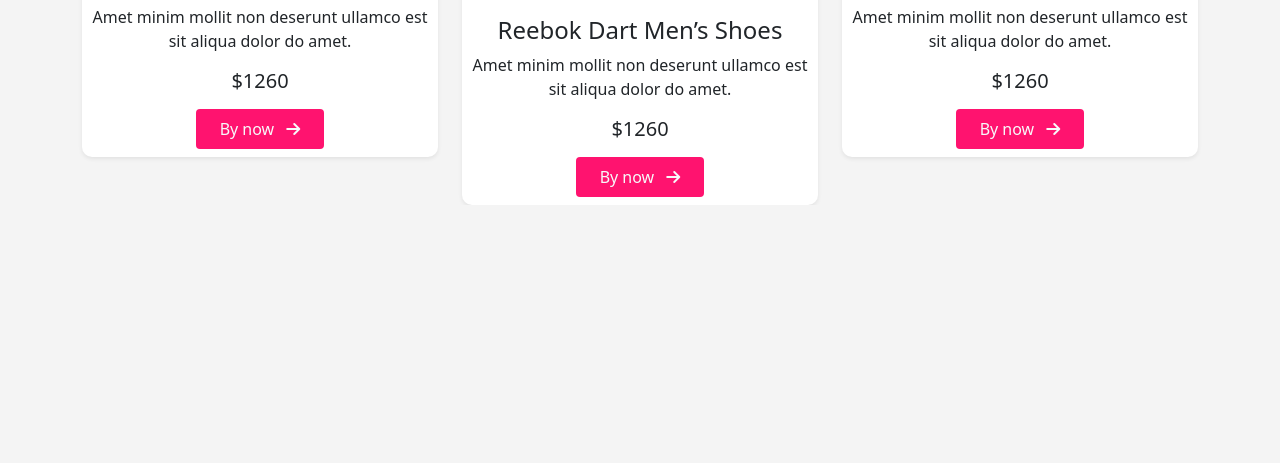
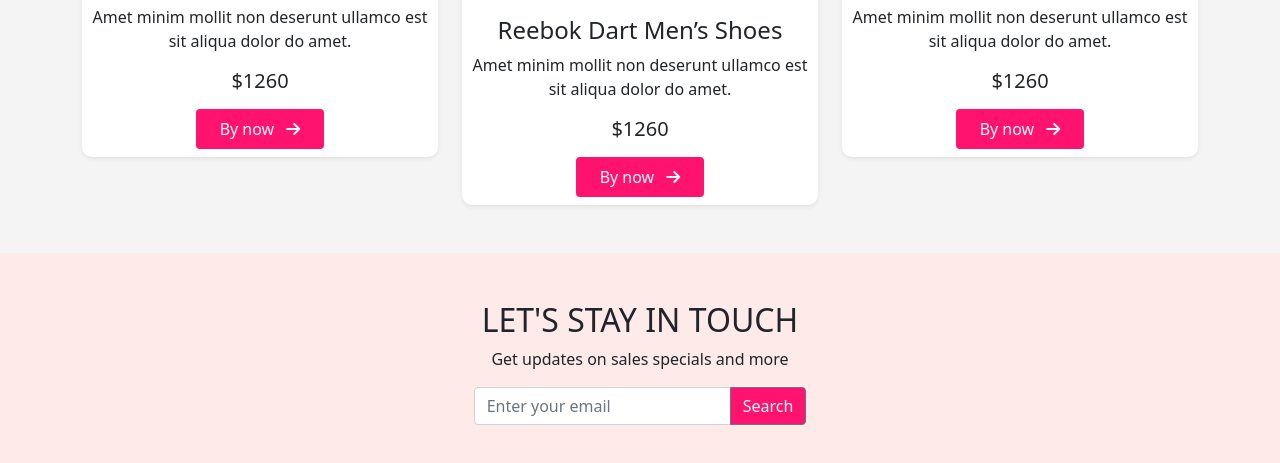
Before and after one commit to HmSani6699/panda-website, a plain HTML site: page index.html in a window 1280 px wide. Shown: the part 1655-2118 px from the top of the page. Before the commit the page ends 1860 px from the top, so only its background shows below. Drawn offline with Linux system fonts and the light colour scheme.

Commit message:
footer part add

```diff
--- a/index.html
+++ b/index.html
@@ -510,8 +510,29 @@
             </article>
         </section>
     </main>
-    <footer>
-
+    <footer class="mt-5 mb-5 p-5"
+        style="background-color: #FEEAE9;">
+        <section
+            class="d-flex align-items-center justify-content-center">
+            <div class="text-center">
+                <h2>LET'S STAY IN TOUCH</h2>
+                <p>Get updates on sales specials
+                    and
+                    more</p>
+                <div class="input-group mb-3 ">
+                    <input type="text"
+                        class="form-control"
+                        placeholder="Enter your email"
+                        aria-label="Recipient's username"
+                        aria-describedby="button-addon2">
+                    <button
+                        class="btn btn-outline-secondary text-light"
+                        type="button"
+                        id="button-addon2"
+                        style="background-color: #ff136f;">Search</button>
+                </div>
+            </div>
+        </section>
     </footer>
     <!-- bootstrap js -->
     <script
```
